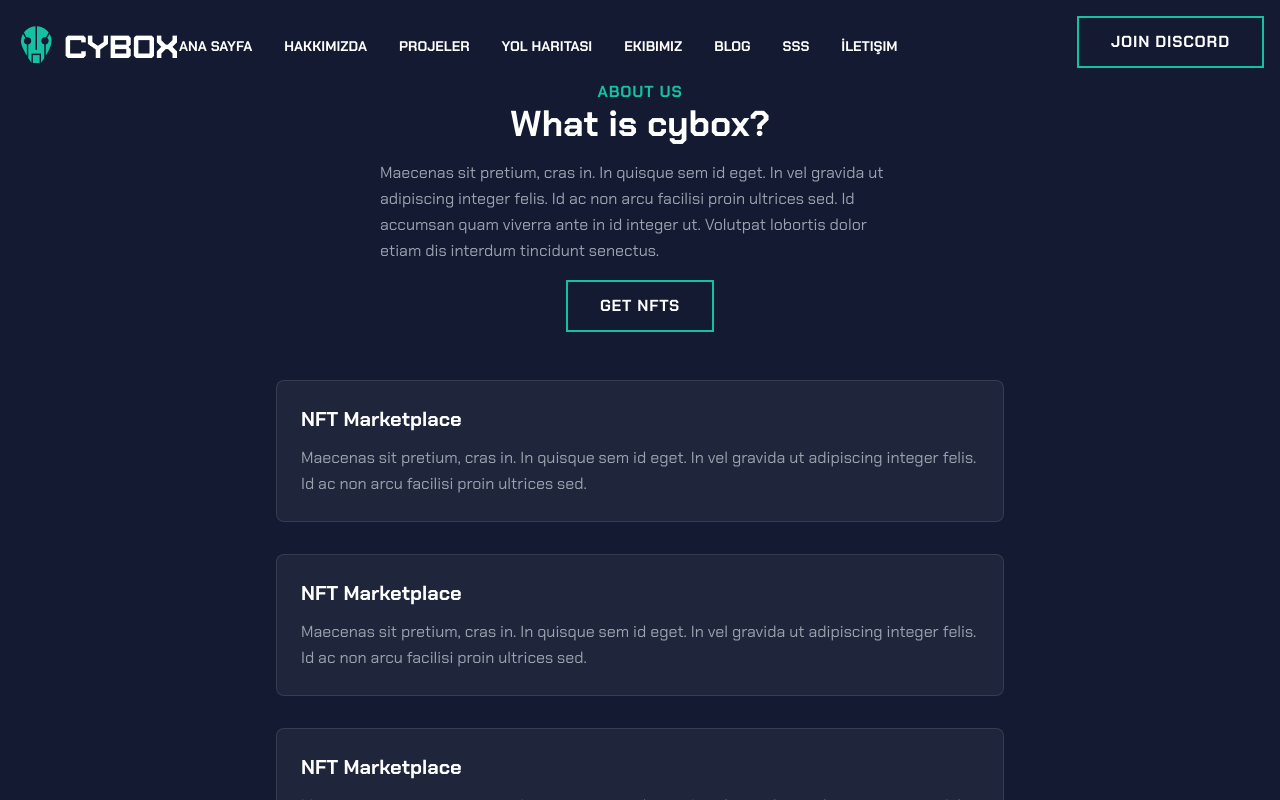
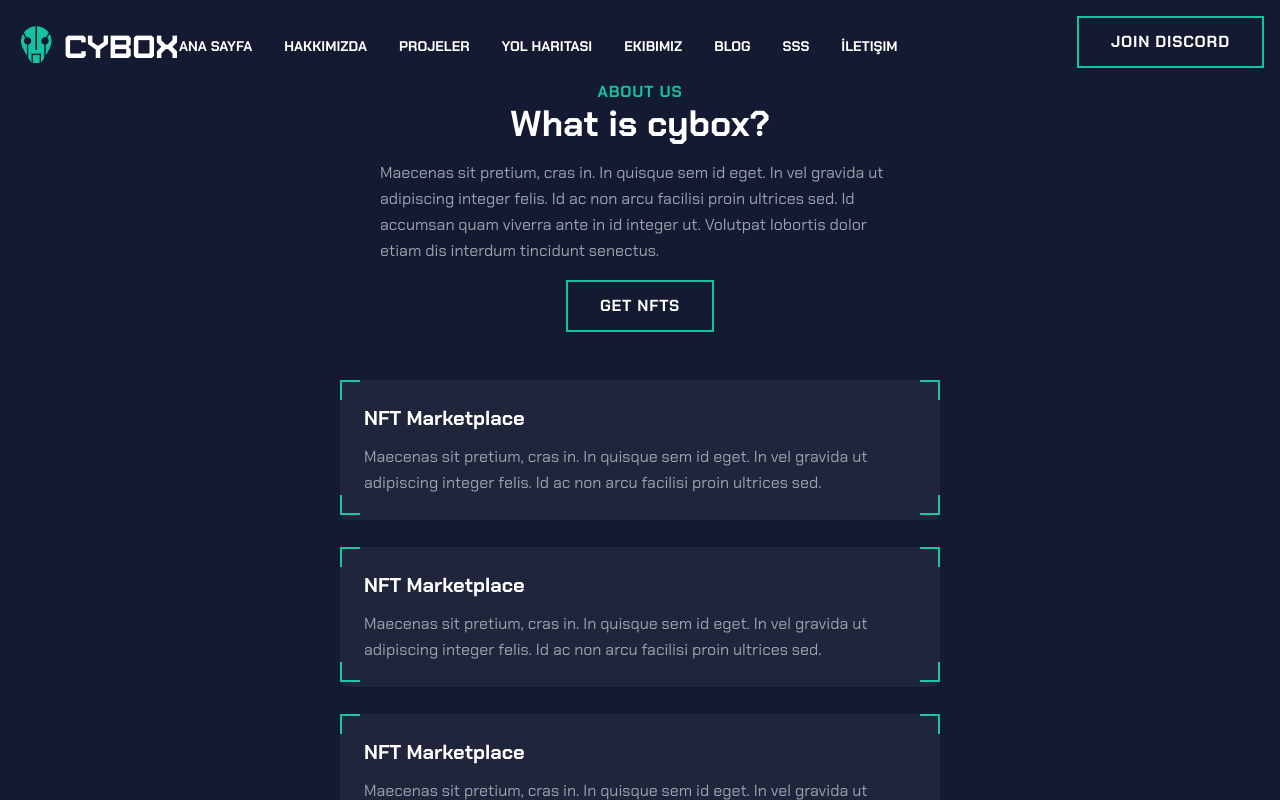
Before and after one commit to KenannUnall/https---github.com-kudretkrbyk-piyasaDeneme, a React (Vite) app: page /about in a window 1280 px wide. Shown: the top 800 px of the page. Built offline with nearby package versions, Linux system fonts and the light colour scheme.

Commit message:
added style

```diff
--- a/src/pages/About.jsx
+++ b/src/pages/About.jsx
@@ -66,13 +66,25 @@ function AboutPage() {
               >
                 {data.map((item, index) => (
                   <div
+                    className=" relative group   w-[600px] h-[135px] hover:shadow-[0_0_32px_#14C2A3] hover:shadow-neon-glow transition-all duration-700 "
                     key={index}
-                    className={`p-6 rounded-lg bg-white/5 border border-white/10 hover:border-[#14C2A3] transition-colors ${item.class}`}
                   >
-                    <div className="text-xl font-bold font-chakra text-white mb-3">
-                      {item.title}
+                    {/* Orta katman – hover ile küçülen katman */}
+                    <div className="absolute top-0 left-0 w-5 h-5 border-t-2 border-l-2 border-[#14C2A3] transition-all duration-700 group-hover:w-full group-hover:h-full" />
+                    <div className="absolute top-0 right-0 w-5 h-5 border-t-2 border-r-2 border-[#14C2A3] transition-all duration-700 group-hover:w-full group-hover:h-full" />
+                    <div className="absolute bottom-0 left-0 w-5 h-5 border-b-2 border-l-2 border-[#14C2A3] transition-all duration-700 group-hover:w-full group-hover:h-full" />
+                    <div className="absolute bottom-0 right-0 w-5 h-5 border-b-2 border-r-2 border-[#14C2A3] transition-all duration-700 group-hover:w-full group-hover:h-full" />
+                    {/* En üst katman – içerik */}
+                    <div
+                      className={`relative z-20 p-6 rounded-lg bg-white/5  transition-colors ${item.class}`}
+                    >
+                      <div className="text-xl font-bold font-chakra text-white mb-3">
+                        {item.title}
+                      </div>
+                      <p className="text-gray-400 leading-relaxed">
+                        {item.desc}
+                      </p>
                     </div>
-                    <p className="text-gray-400 leading-relaxed">{item.desc}</p>
                   </div>
                 ))}
               </div>
```
